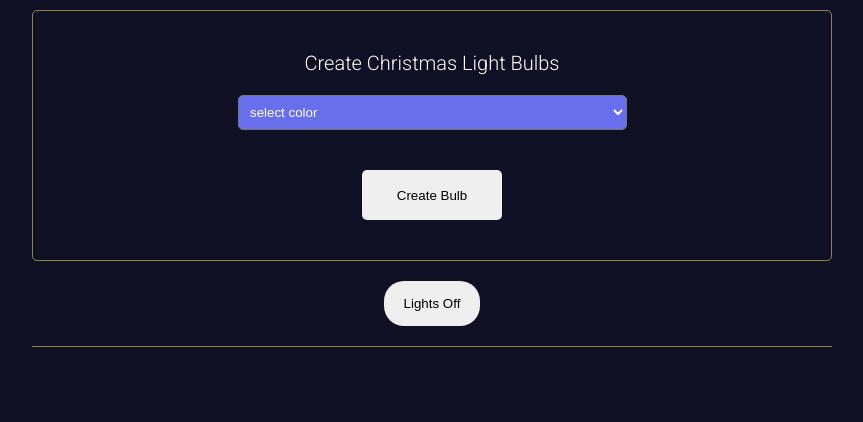
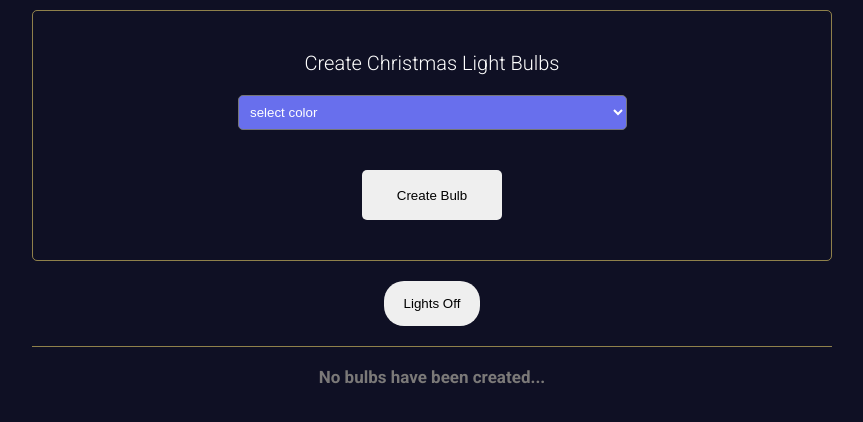
Before and after one commit to mamba-dev-KE/christmas-lights-react, a React (Vite) app: page / in a window 1280 px wide. Shown: the top 422 px of the page, without its empty margins (208-1071 px from the left). Built offline with nearby package versions, Linux system fonts and the light colour scheme.

Commit message:
animations cleanup

```diff
--- a/src/components/Bulb/Bulb.jsx
+++ b/src/components/Bulb/Bulb.jsx
@@ -15,14 +15,14 @@ const Bulb = ({ id, color, isOn }) => {
     hidden: {
       opacity: isLightsOn ? 0.4 : 1,
       y: 10,
-      scale: 0.5,
+      scale: isLightsOn ? 0.5 : 1,
       boxShadow: "none",
     },
     glow: {
       opacity: 1,
       y: 0,
-      scale: [0.9, 1],
-      boxShadow: isOn ? `1px 10px 12px 20px ${color}` : `0 0 0 0 transparent`,
+      scale: isLightsOn ? [0.9, 1] : 1,
+      boxShadow: isOn ? `1px 10px 12px 20px ${color}` : `0 0 0 0 ${color}`,
       transition: {
         repeat: Infinity,
         repeatType: "mirror",
--- a/src/components/Bulbs/Bulbs.jsx
+++ b/src/components/Bulbs/Bulbs.jsx
@@ -1,7 +1,7 @@
 import { useContext } from "react";
 import { BulbContext } from "../../context/BulbsContext";
 import Bulb from "../Bulb/Bulb";
-import { AnimatePresence, motion } from "framer-motion";
+import { motion } from "framer-motion";
 import "./Bulbs.scss";
 
 const Bulbs = () => {
@@ -9,7 +9,13 @@ const Bulbs = () => {
     state: { bulbs },
   } = useContext(BulbContext);
 
-  console.log(bulbs);
+  if (!bulbs.length) {
+    return (
+      <div className="bulbs__info">
+        <h3 className="text-center">No bulbs have been created...</h3>
+      </div>
+    );
+  }
 
   return (
     <motion.section className="bulbs flex" layout>
--- a/src/components/Bulbs/Bulbs.scss
+++ b/src/components/Bulbs/Bulbs.scss
@@ -7,3 +7,12 @@
   margin-block: 2rem;
   padding: 2rem;
 }
+
+.bulbs__info {
+  margin-top: 2rem;
+
+  h3 {
+    font-size: 1.7rem;
+    color: var(--color-medium-gray);
+  }
+}
--- a/src/index.scss
+++ b/src/index.scss
@@ -7,7 +7,7 @@
   /* variable declarations */
   --color-white: hsl(0, 0%, 100%);
   --color-dark-blue: hsl(237, 42%, 10%);
-  --color-medium-gray: hsla(51, 3%, 45%, 0.8);
+  --color-medium-gray: hsla(47, 4%, 57%, 0.8);
   --color-medium-blue: hsl(237, 79%, 67%);
   --color-gold: hsla(48, 79%, 67%, 0.582);
   --font-family-roboto: "Roboto", sans-serif;
```
